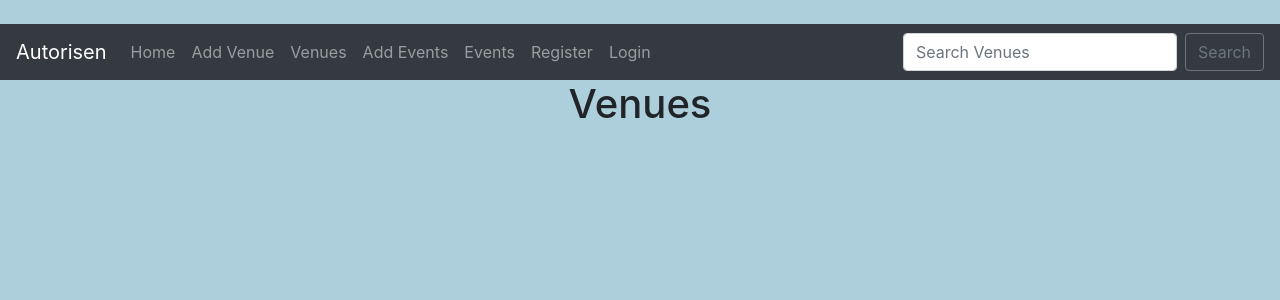
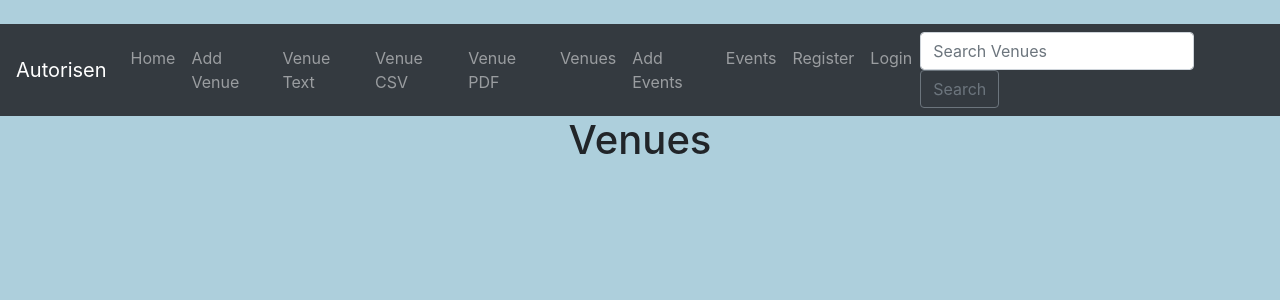
Before and after one commit to robert1948/cooku, a Django app: page /list_venues in a window 1280 px wide. Shown: the top 300 px of the page. Run offline with Django 5.2, Linux system fonts and the light colour scheme; data that the repository does not hold is empty; parts of the project's set-up code (start-up, migrations or seed data) failed here and were passed over; some libraries are stand-ins or nearby versions.

Commit message:
Refactor venue management: implement CSV, text, and PDF export features; update SECRET_KEY handling; enhance pagination in venue listing

```diff
--- a/core/settings.py
+++ b/core/settings.py
@@ -21,8 +21,8 @@ BASE_DIR = Path(__file__).resolve().parent.parent
 # See https://docs.djangoproject.com/en/5.1/howto/deployment/checklist/
 
 # SECURITY WARNING: keep the secret key used in production secret!
-SECRET_KEY = "django-insecure-a2xy@gzd-_1u^qapbh9q@qi#kk0+hd!$!w_#9*+!bvf$ke(k&o"
-#SECRET_KEY = os.environ.get("SECRET_KEY")
+#SECRET_KEY = "django-insecure-a2xy@gzd-_1u^qapbh9q@qi#kk0+hd!$!w_#9*+!bvf$ke(k&o"
+SECRET_KEY = os.environ.get("SECRET_KEY")
 # SECURITY WARNING: don't run with debug turned on in production!
 DEBUG = True
 
--- a/events/urls.py
+++ b/events/urls.py
@@ -15,5 +15,7 @@ urlpatterns = [
     path('update_event/<event_id>',views.update_event,name='update-event'),
     path('delete_event/<event_id>',views.delete_event,name='delete-event'),
     path('delete_venue/<venue_id>',views.delete_venue,name='delete-venue'),
-
+    path('venue_text',views.venue_text,name='venue-text'),
+    path('venue_csv',views.venue_csv,name='venue-csv'),
+    path('venue_pdf',views.venue_pdf,name='venue-pdf'),
 ]
--- a/events/views.py
+++ b/events/views.py
@@ -5,8 +5,86 @@ from calendar import HTMLCalendar
 from .forms import VenueForm, EventForm
 from .models import Event, Venue
 from django.http import HttpResponseRedirect
+from django.http import HttpResponse
+import csv
+from django.views.decorators.csrf import csrf_protect
 
-from django.views.decorators.csrf import csrf_protect
+from django.http import FileResponse
+import io
+from reportlab.pdfgen import canvas
+from reportlab.lib.pagesizes import letter
+from reportlab.lib.units import inch
+
+# Import Pagination Stuff
+from django.core.paginator import Paginator, EmptyPage, PageNotAnInteger
+
+# Generate a PDF file Venue List
+def venue_pdf(request):
+    #Create a Bytestream buffer
+    buf = io.BytesIO()
+    # Create a canvas object
+    c = canvas.Canvas(buf, pagesize=letter, bottomup=0)
+    # Create a text object
+    textob = c.beginText()
+    textob.setTextOrigin(inch, inch)
+    textob.setFont("Helvetica", 10)
+
+    # Designate The Model
+    venues = Venue.objects.all()
+    # Add some lines of text
+    lines = []
+    # Loop through the data and write it to the PDF file
+    for venue in venues:
+        lines.append(venue.name)
+        lines.append(venue.address)
+        lines.append(venue.zip_code)
+        lines.append(venue.phone)
+        lines.append(venue.web)
+        lines.append(venue.email_address)
+        lines.append(" ")
+
+    # Loop
+    for line in lines:
+        textob.textLine(line)
+
+    # Finish up
+    textob.textLines(lines)
+    c.drawText(textob)
+    c.showPage()
+    c.save()
+    buf.seek(0)
+
+    return FileResponse(buf, as_attachment=True, filename='venue.pdf')
+
+
+
+# Generate Text File and CSV File
+def venue_csv(request):
+    venue_list = Venue.objects.all()
+    response = HttpResponse(content_type='text/csv')
+    response['Content-Disposition'] = 'attachment; filename="venue.csv"'
+    # Create a CSV writer using the response object
+    writer = csv.writer(response)
+    # Des the model fields as the header row
+    venues = Venue.objects.all()
+    # Add column headings to the CSV file
+    writer.writerow(['Name', 'Web', 'Address'])
+    lines = []
+    # Loop through the data and write it to the CSV file
+    for venue in venue_list:
+        writer.writerow([venue.name, venue.web, venue.address])
+    return response
+
+
+def venue_text(request):
+    venue_list = Venue.objects.all()
+    response = HttpResponse(content_type='text/plain')
+    response['Content-Disposition'] = 'attachment; filename="venue.txt"'
+    for venue in venue_list:
+        response.write(venue.name + '\n')
+        response.write(venue.web + '\n')
+        response.write(venue.address + '\n\n')
+    return response
 
 def delete_venue(request, venue_id):
     venue = Venue.objects.get(pk=venue_id)
@@ -39,6 +117,8 @@ def add_event(request):
         if 'submitted' in request.GET:
             submitted = True
     return render(request, 'events/add_event.html', {'form': form, 'submitted': submitted})
+
+
 
 def update_venue(request, venue_id):
     venue = Venue.objects.get(pk=venue_id)
@@ -74,8 +154,14 @@ def show_venue(request, venue_id):
     return render(request, 'events/show_venue.html', {'venue': venue})
 
 def list_venues(request):
+    #venue_list = Venue.objects.all().order_by('name')
     venue_list = Venue.objects.all()
-    return render(request, 'events/venue.html', {'venue_list': venue_list})
+    # Pagination
+    p = Paginator(Venue.objects.all(), 2)
+    page = request.GET.get('page')
+    venues = p.get_page(page)
+    return render(request, 'events/venue.html', {'venue_list': venue_list, 'venues': venues})
+    #return render(request, 'events/venue.html', {'venue_list': venue_list})
 
 def add_venue(request):
     submitted = False
--- a/requirements.txt
+++ b/requirements.txt
@@ -1,10 +1,13 @@
 asgiref==3.8.1
+chardet==5.2.0
 dj-database-url==2.3.0
 Django==5.1.2
 django-heroku==0.3.1
 gunicorn==23.0.0
 packaging==24.1
+pillow==11.0.0
 psycopg2==2.9.10
+reportlab==4.2.5
 sqlparse==0.5.1
 typing_extensions==4.12.2
 whitenoise==6.8.0
--- a/templates/events/home.html
+++ b/templates/events/home.html
@@ -13,7 +13,7 @@
       <div class="mask" style="background-color: rgba(0, 0, 0, 0.5)">
         <div class="d-flex justify-content-center align-items-center h-100">
           <div class="text-white">
-            <h1 class="mb-3">Complete Control - Events241119</h1>
+            <h1 class="mb-3">Complete Control - Events241120</h1>
             <h4 class="mb-3">
               Monitor and control from anywhere, anytime, on any device.
             </h4>
--- a/templates/events/navbar.html
+++ b/templates/events/navbar.html
@@ -24,6 +24,24 @@
       <li class="nav-item">
         <a class="nav-link" href="{% url 'add-venue' %}">Add Venue</a>
       </li>
+
+      <!-- Venue text -->
+      <li class="nav-item">
+        <a class="nav-link" href="{% url 'venue-text' %}">Venue Text</a>
+      </li>
+
+      <!-- Venue csv -->
+      <li class="nav-item">
+        <a class="nav-link" href="{% url 'venue-csv' %}">Venue CSV</a>
+      </li>
+
+      <!-- Venue pdf -->
+      <li class="nav-item">
+        <a class="nav-link" href="{% url 'venue-pdf' %}">Venue PDF</a>
+      </li>
+
+
+
       <!-- Venues link -->
       <li class="nav-item">
         <a class="nav-link" href="{% url 'list-venues' %}">Venues</a>
--- a/templates/events/venue.html
+++ b/templates/events/venue.html
@@ -9,7 +9,7 @@
         <br/>
         <table class="table table-striped table-hover table-bordered">
 
-            {% for venue in venue_list %}
+            {% for venue in venues %}
             <tr>
                 <td><a href="{% url 'show-venue' venue.id %}">
                     {{ venue }}</a>
@@ -26,7 +26,43 @@
 
             {% endfor %}
         </table>
-
+        <br/><br/>
+        <!-- Pagination
+        {{ venues }}<br/>
+        Has Next: {{ venues.has_next }}<br/>
+        Has Previous: {{ venues.has_previous }}<br/>
+        Number of Pages: {{ venues.paginator.num_pages }}<br/>
+        Current Page: {{ venues.number }}<br/>
+        <hr><br/><br/>
+        -->
+        <nav aria-label="Page navigation">
+            <ul class="pagination justify-content-center" >
+            {% if venues.has_previous %}
+                <li class="page-item" style="background-color: lightgrey;">
+                <a class="page-link" href="?page=1" aria-label="First">
+                    <span aria-hidden="true">&laquo; First</span>
+                </a>
+                </li>
+                <li class="page-item" style="background-color: lightgrey;">
+                <a class="page-link" href="?page={{ venues.previous_page_number }}" aria-label="Previous">
+                    <span aria-hidden="true">Previous</span>
+                </a>
+                </li>
+            {% endif %}
+            {% if venues.has_next %}
+                <li class="page-item" style="background-color: lightgrey;">
+                <a class="page-link" href="?page={{ venues.next_page_number }}" aria-label="Next">
+                    <span aria-hidden="true">Next</span>
+                </a>
+                </li>
+                <li class="page-item" style="background-color: lightgrey;">
+                <a class="page-link" href="?page={{ venues.paginator.num_pages }}" aria-label="Last">
+                    <span aria-hidden="true">Last &raquo;</span>
+                </a>
+                </li>
+            {% endif %}
+            </ul>
+        </nav>
     </center>
 </div>
 {% endblock %}
```
